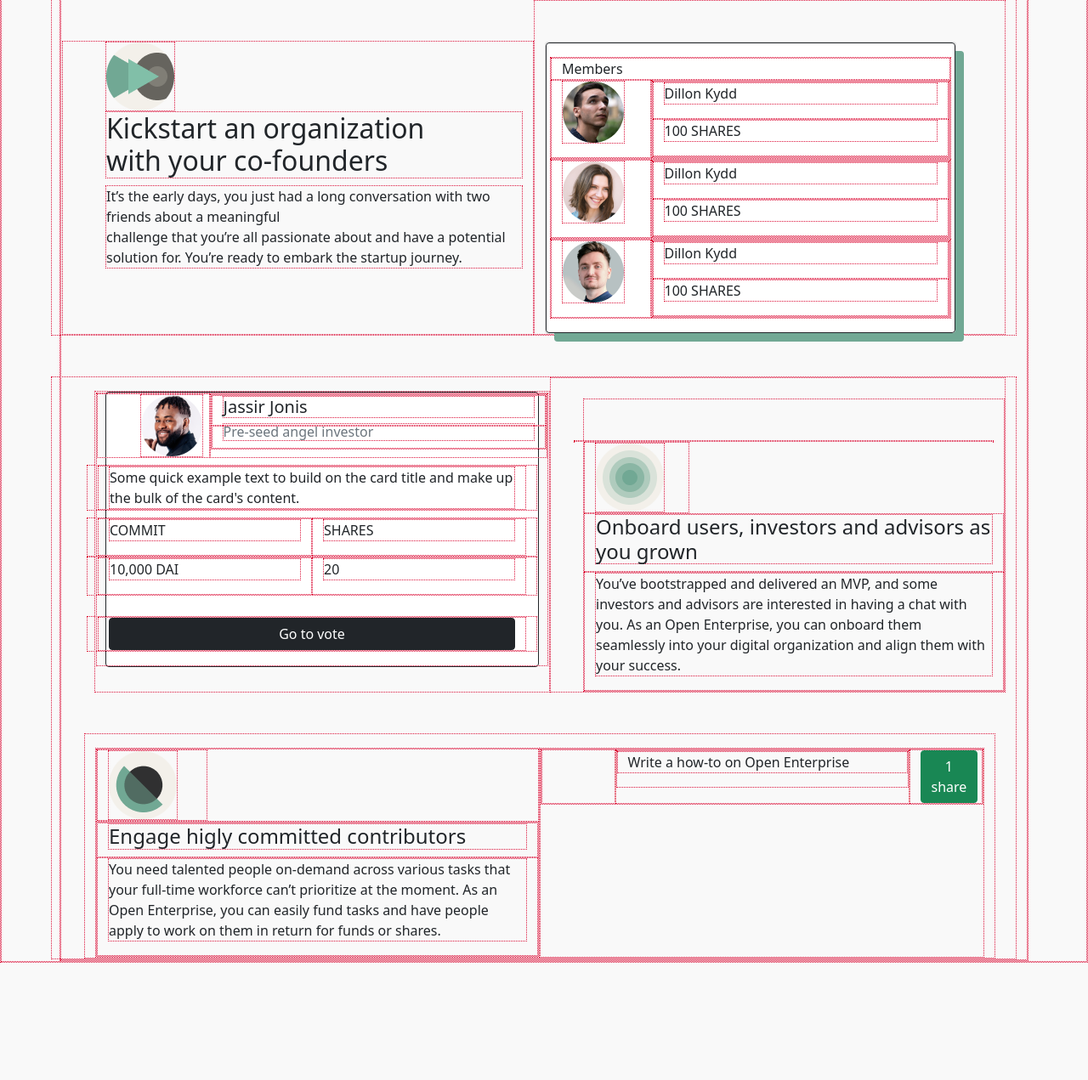
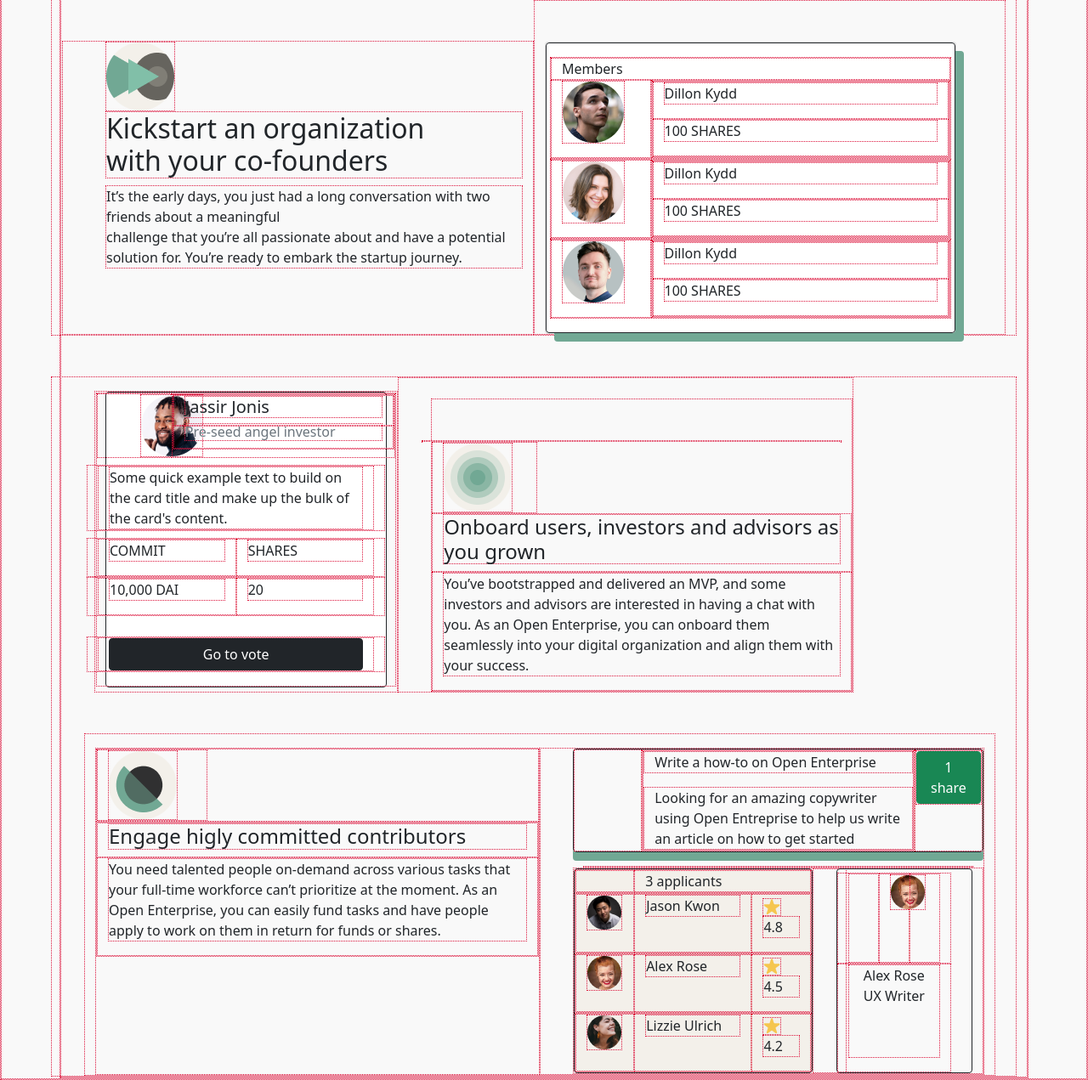
Before and after one commit to WilliamsChazal/Open-Entreprise, a PHP site: page / in a window 1280 px wide. Shown: the part 1249-2520 px from the top of the page at 85% size. Before the commit the page ends 2382 px from the top, so only its background shows below. Run offline with PHP 8.4, Linux system fonts and the light colour scheme.

Commit message:
Modification 30 mars après midi, travail sur un triple encadré

```diff
--- a/index.php
+++ b/index.php
@@ -144,7 +144,7 @@
 <!-- Jassir -->
 
 <div class="row mt-5 padding-left">
-      <div class="col-sm-12 col-md-6 mt-3">
+      <div class="col-sm-12 col-md-4 mt-3">
            <div class="card border-dark border rounded">
             <div class="row">
                 <div class="col-3 padding-left">
@@ -209,17 +209,71 @@
               <div class="col-12"><p>You need talented people on-demand across various tasks that your full-time workforce can’t prioritize at the moment. As an Open Enterprise, you can easily fund tasks and have people apply to work on them in return for funds or shares.</p></div>
            </div>
       </div>
-      <div class="col-sm-12 col-md-6 mt-3">
-        <div class="row">
+  <!-- ENcardé Write -->
+      <div class="col-sm-12 col-md-6 mt-3 padding-left margin-right">
+            <div class="row border-dark border rounded box-shadow-bottom">
               <div class="col-2"></div>
                   <div class="col-8">
-                  <div class="row"><p>Write a how-to on Open Enterprise</p></div>
+                      <div class="row"><p>Write a how-to on Open Enterprise</p>
+                      <div class="col">Looking for an amazing copywriter using Open Entreprise to help us write an article on how to get started</div>
+                      </div>
                         </div>
                     <!-- Bouton 1 share -->
-                <div class="col-2"><button type="button" class="btn btn-success btn-radius">1 share</button></div>
+                    <div class="col-2">
+                      <div class="row"><button type="button" class="btn btn-success">1 share</button></div>
+                      </div>
+                </div>
+
+                <div class="col-sm-6 col-md-12 mt-3"></div>
+                  <div class="row ">
+                        <div class="col-7 border-dark border rounded background-color">
+                      <div class="row">
+                          <div class="col-3"></div>
+                          <div class="col-9">3 applicants</div>
+                      </div>
+                      <div class="row">
+                        <div class="col-3"><img src="jason.png"></div>
+                        <div class="col-6"><p>Jason Kwon</p></div>
+                        <div class="col-3"><img src="star.png"><p>4.8</p></div>
+                    </div>
+                    <div class="row">
+                        <div class="col-3"><img src="alex.png"></div>
+                        <div class="col-6"><p>Alex Rose</p></div>
+                        <div class="col-3"><img src="star.png"><p>4.5</p></div>
+                    </div>
+                    <div class="row">
+                          <div class="col-3"><img src="lizzie.png"></div>
+                          <div class="col-6"><p>Lizzie Ulrich</p></div>
+                          <div class="col-3"><img src="star.png"><p>4.2</p></div>
+                      </div>
 
                         </div>
+                    <div class="col-1"></div>
+
+                    <div class="col-4 row border-dark border rounded">
+                            <div class="row mt-1">
+                                    <div class="col-4"></div>
+                                    <div class="col-4"><img src="alex.png"></div>
+                                    <div class="col-4"></div>
                             </div>
+                          <div class="row"><p class="text-center">Alex Rose <br> UX Writer</p></div>
+
+                    </div>
+
+
+                  </div>
+
+
+
+
+
+
+
+
+
+
+
+
     </div>
 
 
@@ -283,4 +337,6 @@
 
 
 
+
+
 <?php include "footer.php";?>
--- a/style.css
+++ b/style.css
@@ -6,6 +6,9 @@
     background-color:#FFFFFF ;
 }
 
+.background-color{
+    background-color:#F3F0EA;
+}
 
 #logo{
     width: 240px;
@@ -88,3 +91,8 @@
 box-shadow:10px 10px 0px #71A894;
 border-radius: 10px / 10px;
 }
+
+.box-shadow-bottom{
+    box-shadow:0px 10px 0px #71A894;
+    border-radius: 10px / 10px;
+}
```
Lines whose indentation alone changed are shown as unchanged.
